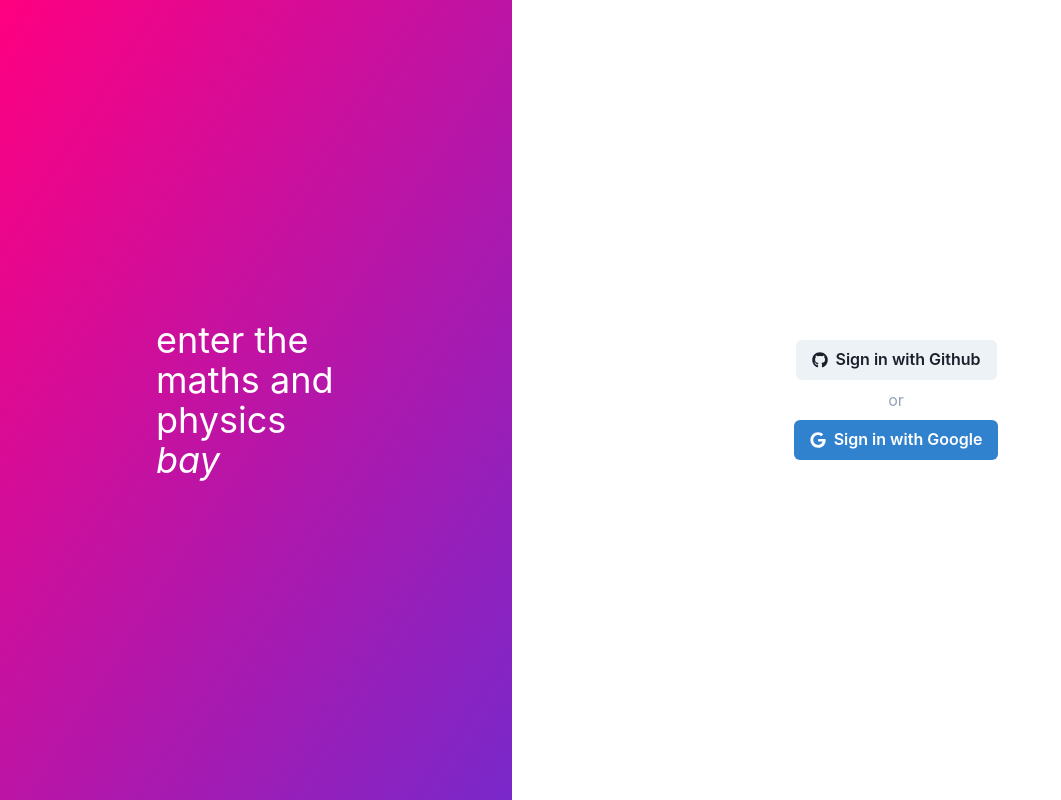
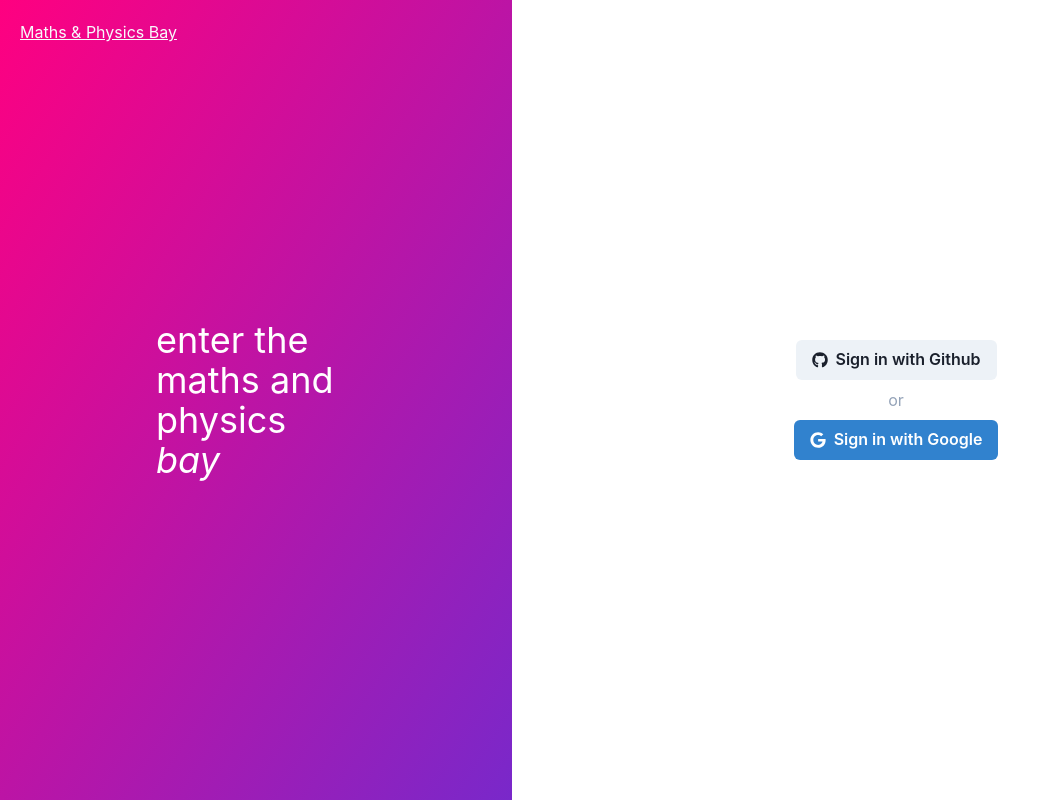
Before and after one commit to Optical-Tutor/maths-and-physics, a Next.js app: page /signin in a window 1280 px wide. Shown: the whole page, without its empty margins (0-1061 px from the left). Built offline with nearby package versions, Linux system fonts and the light colour scheme; no server answers.

Commit message:
return home component

```diff
--- /dev/null
+++ b/components/ReturnHome.tsx
@@ -0,0 +1,14 @@
+import Link from "next/link";
+import React from "react";
+
+const ReturnHome = () => {
+  return (
+    <Link href="/">
+      <div className="p-5 absolute cursor-pointer underline text-slate-50">
+        Maths & Physics Bay
+      </div>
+    </Link>
+  );
+};
+
+export default ReturnHome;
--- a/pages/signin.tsx
+++ b/pages/signin.tsx
@@ -4,6 +4,7 @@ import { signIn, useSession } from "next-auth/react";
 import { useRouter } from "next/router";
 import { useEffect } from "react";
 import SocialButton from "../components/SocialButton";
+import ReturnHome from "../components/ReturnHome";
 
 const Signin: NextPage = () => {
   const { data: session, status } = useSession();
@@ -25,6 +26,7 @@ const Signin: NextPage = () => {
           h="calc(100vh)"
           bgGradient="linear(to-br, #FF0080, #7928CA)"
         >
+          <ReturnHome></ReturnHome>
           <Center h="calc(100vh)">
             <Text w={200} className="text-white text-4xl text-left">
               enter the maths and physics <Text as="i">bay</Text>
```
